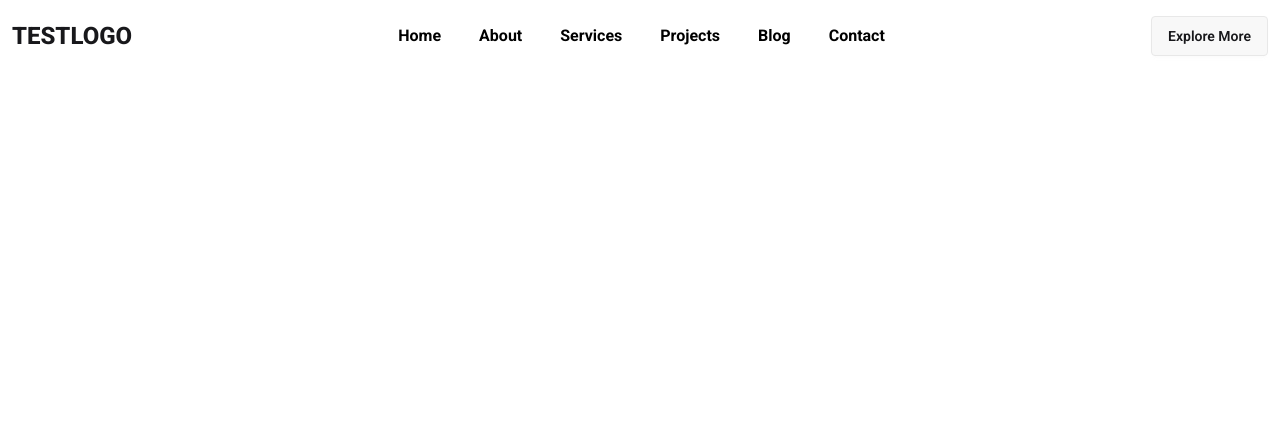
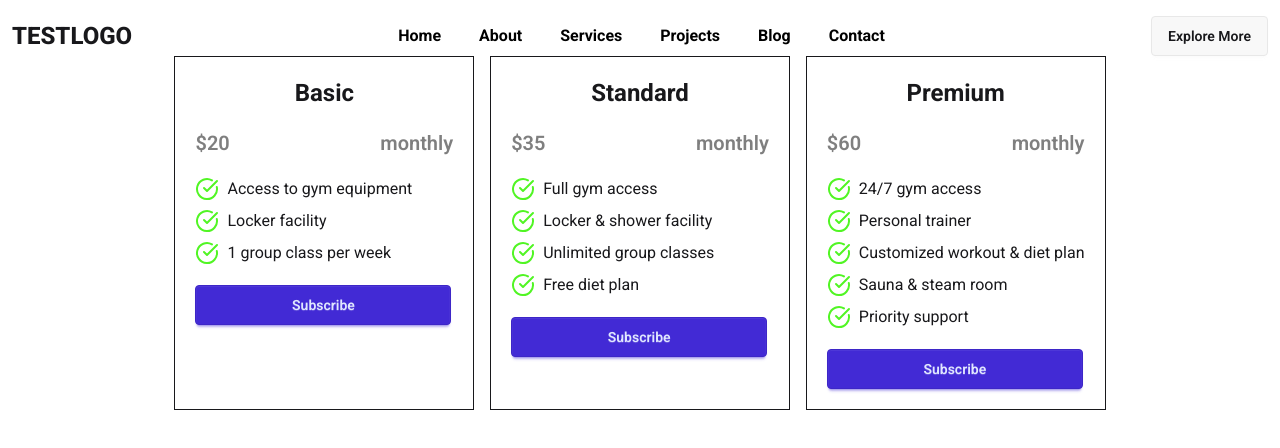
Before and after one commit to antick-arch/react-with-tailwind, a React (Vite) app: page / in a window 1280 px wide. Shown: the top 448 px of the page. Built offline with nearby package versions, Linux system fonts and the light colour scheme.

Commit message:
added pricing card dynamically

```diff
--- /dev/null
+++ b/public/pricingData.json
@@ -0,0 +1,43 @@
+{
+  "gym_pricing": [
+    {
+      "id": 1,
+      "plan": "Basic",
+      "price": "$20",
+      "billing_cycle": "monthly",
+      "features": [
+        "Access to gym equipment",
+        "Locker facility",
+        "1 group class per week"
+      ],
+      "popular": false
+    },
+    {
+      "id": 2,
+      "plan": "Standard",
+      "price": "$35",
+      "billing_cycle": "monthly",
+      "features": [
+        "Full gym access",
+        "Locker & shower facility",
+        "Unlimited group classes",
+        "Free diet plan"
+      ],
+      "popular": true
+    },
+    {
+      "id": 3,
+      "plan": "Premium",
+      "price": "$60",
+      "billing_cycle": "monthly",
+      "features": [
+        "24/7 gym access",
+        "Personal trainer",
+        "Customized workout & diet plan",
+        "Sauna & steam room",
+        "Priority support"
+      ],
+      "popular": false
+    }
+  ]
+}
--- a/src/App.jsx
+++ b/src/App.jsx
@@ -1,13 +1,19 @@
+import { Suspense } from 'react';
 import './App.css'
 import DaisyNav from './components/DaisyNav/DaisyNav'
 import Navbar from './components/Navbar/Navbar'
-
+import PricingOptions from './components/Pricing/PricingOptions';
+const pricingPromise = fetch('pricingData.json').then((res) => res.json());
 function App() {
 
   return (
     <>
-    <Navbar></Navbar>
-    {/* <DaisyNav></DaisyNav> */}
+      <Navbar></Navbar>
+      <Suspense fallback={<span className="loading loading-infinity loading-xl flex place-self-center"></span>}>
+        <PricingOptions pricingPromise={pricingPromise}></PricingOptions>
+      </Suspense>
+
+      {/* <DaisyNav></DaisyNav> */}
     </>
   )
 }
--- /dev/null
+++ b/src/components/Pricing/FeaturePricing.jsx
@@ -0,0 +1,9 @@
+import React from 'react';
+import { CircleCheckBig } from 'lucide-react';
+const FeaturePricing = ({feature}) => {
+    return (
+        <li className='flex items-center gap-2 mb-2'><CircleCheckBig color="#51f524" />{feature}</li>
+    );
+};
+
+export default FeaturePricing;
--- /dev/null
+++ b/src/components/Pricing/PricingOptions.jsx
@@ -0,0 +1,33 @@
+import React, { use } from 'react';
+import FeaturePricing from './FeaturePricing';
+
+const PricingOptions = ({ pricingPromise }) => {
+    const pricingData = use(pricingPromise);
+    const priceInfo = (pricingData.gym_pricing);
+
+    return (
+        <>
+        <div className="grid grid-cols-1 md:grid-cols-3 gap-4 place-self-center mb-10">
+            {
+                priceInfo.map(price => (
+                    <div key={price.id} className='border p-5 space-y-5' >
+                        <h2 className='text-2xl text-center font-bold'>{price.plan}</h2>
+                        <div className='flex justify-between'>
+                            <p className='text-xl text-black/50 font-semibold'>{price.price}</p>
+                            <p className='text-xl text-black/50 font-semibold'>{price.billing_cycle}</p>
+                        </div>
+                        <ul>
+                            {
+                                price.features.map((feature, index)=> <FeaturePricing key={index} feature={feature} ></FeaturePricing>)
+                            }
+                        </ul>
+                        <button className="btn btn-primary btn-wide">Subscribe</button>
+                    </div>
+                ))
+            }
+        </div>
+        </>
+    );
+};
+
+export default PricingOptions;
```
